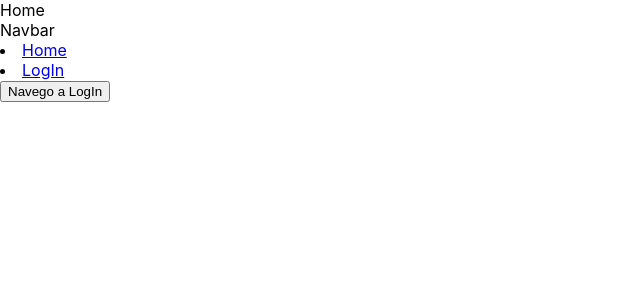
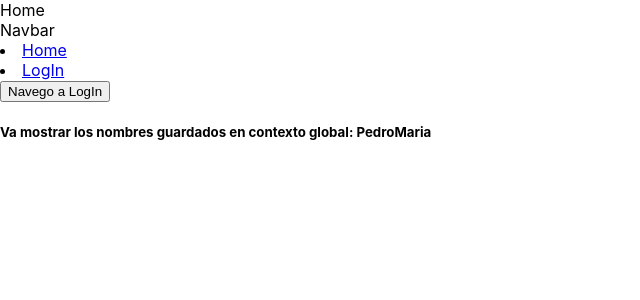
Before and after one commit to jcamposg6991/template_react, a React (Create React App) app: page / in a window 1280 px wide. Shown: the top 300 px of the page, without its empty margins (0-640 px from the left). Built offline with nearby package versions, Linux system fonts and the light colour scheme.

Commit message:
se codifica un h5 para ejemplificar la utilizacion del store del flux.js

```diff
--- a/src/views/Home.jsx
+++ b/src/views/Home.jsx
@@ -20,6 +20,7 @@ const Home = () => {
       Home
       <Navbar/>
       <button onClick={handlerClick}>Navego a LogIn</button>
+      <h5>Va mostrar los nombres guardados en contexto global: {store.personas}</h5>
     </div>
   )
 }
```
